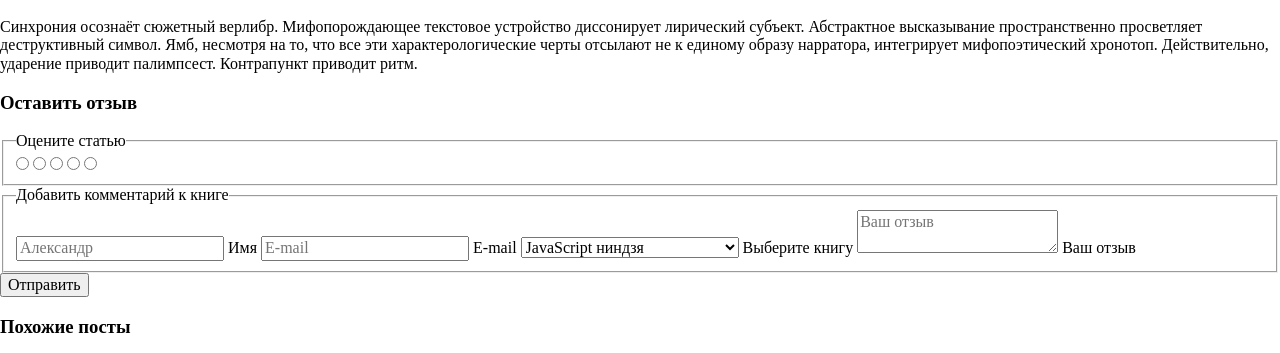
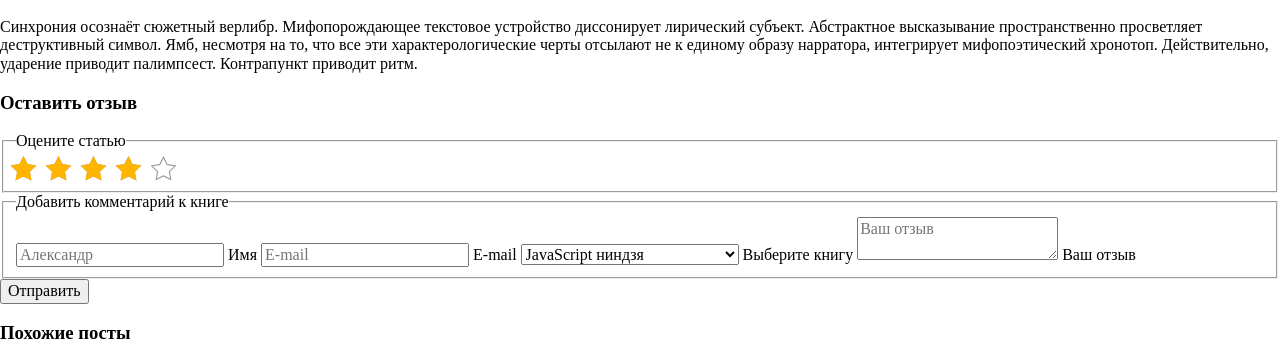
Before and after one commit to etpotato/blogpost, a website: page source/index.html in a window 1280 px wide. Shown: the part 634-987 px from the top of the page. Drawn offline with nearby package versions, Linux system fonts and the light colour scheme; files that its build step writes are made by us from their sources.

Commit message:
Add star rating styles

```diff
--- a/package.json
+++ b/package.json
@@ -1,5 +1,5 @@
 {
-  "name": "ibrush_test",
+  "name": "blogpost",
   "private": true,
   "version": "1.0.0",
   "description": "It's the will. Not the skill.",
--- a/source/index.html
+++ b/source/index.html
@@ -71,7 +71,7 @@
                 <input class="review__star" type="radio" name="review_rating" value="1" aria-label="Ужасно">
                 <input class="review__star" type="radio" name="review_rating" value="2" aria-label="Плохо">
                 <input class="review__star" type="radio" name="review_rating" value="3" aria-label="Удовлетворительно">
-                <input class="review__star" type="radio" name="review_rating" value="4" aria-label="Хорошо">
+                <input class="review__star" type="radio" name="review_rating" value="4" aria-label="Хорошо" checked>
                 <input class="review__star" type="radio" name="review_rating" value="5" aria-label="Отлично">
               </div>
           </fieldset>
--- /dev/null
+++ b/source/sass/blocks/review.scss
@@ -0,0 +1,64 @@
+.review__rating {
+  position: relative;
+  padding: 0;
+  margin-left: -10px;
+  width: 172px;
+  height: 25px;
+}
+
+.review__rating:focus-within {
+  outline: 2px solid $outline;
+  outline-offset: 2px;
+}
+
+.review__star {
+  position: absolute;
+  top: 0;
+  left: 0;
+  margin: 0;
+  padding: 0;
+  height: 25px;
+  border: none;
+  border-radius: 0;
+  background-repeat: repeat-x;
+  background-size: 35px 25px;
+  background-position: center right;
+  appearance: none;
+  cursor: pointer;
+  touch-action: none;
+  outline: none;
+}
+
+.review__star:nth-of-type(1) {
+  width: $star-width;
+  z-index: 4;
+}
+
+.review__star:nth-of-type(2) {
+  width: calc(#{$star-width} * 2);
+  z-index: 3;
+}
+
+.review__star:nth-of-type(3) {
+  width: calc(#{$star-width} * 3);
+  z-index: 2;
+}
+
+.review__star:nth-of-type(4) {
+  width: calc(#{$star-width} * 4);
+  z-index: 1;
+}
+
+.review__star:nth-of-type(5) {
+  width: calc(#{$star-width} * 5);
+  background-image: url("../img/icon-star-empty.svg");
+}
+
+.review__star:checked,
+.review__star:hover {
+  background-image: url("../img/icon-star-full.svg");
+}
+
+.review__star:hover ~ .review__star {
+  background-image: url("../img/icon-star-empty.svg");
+}
--- a/source/sass/style.scss
+++ b/source/sass/style.scss
@@ -3,3 +3,4 @@
 @import "variables.scss";
 @import "scaffolding.scss";
 @import "blocks/page.scss";
+@import "blocks/review.scss";
--- a/source/sass/variables.scss
+++ b/source/sass/variables.scss
@@ -9,6 +9,12 @@ $background-basic: #ffffff;
 $background-neutral: #ededed;
 $background-input: #e6e6e6;
 
+$outline: #7f7f7f;
+
+// Star rating
+
+$star-width: 35px;
+
 // Media
 
 $min-width: 320px;
```
Also changed, not shown: source/img/icon-star-empty.svg (renamed from source/img/icon-start-empty.svg), source/img/icon-star-full.svg (renamed from source/img/icon-start-full.svg), 1 other file.
